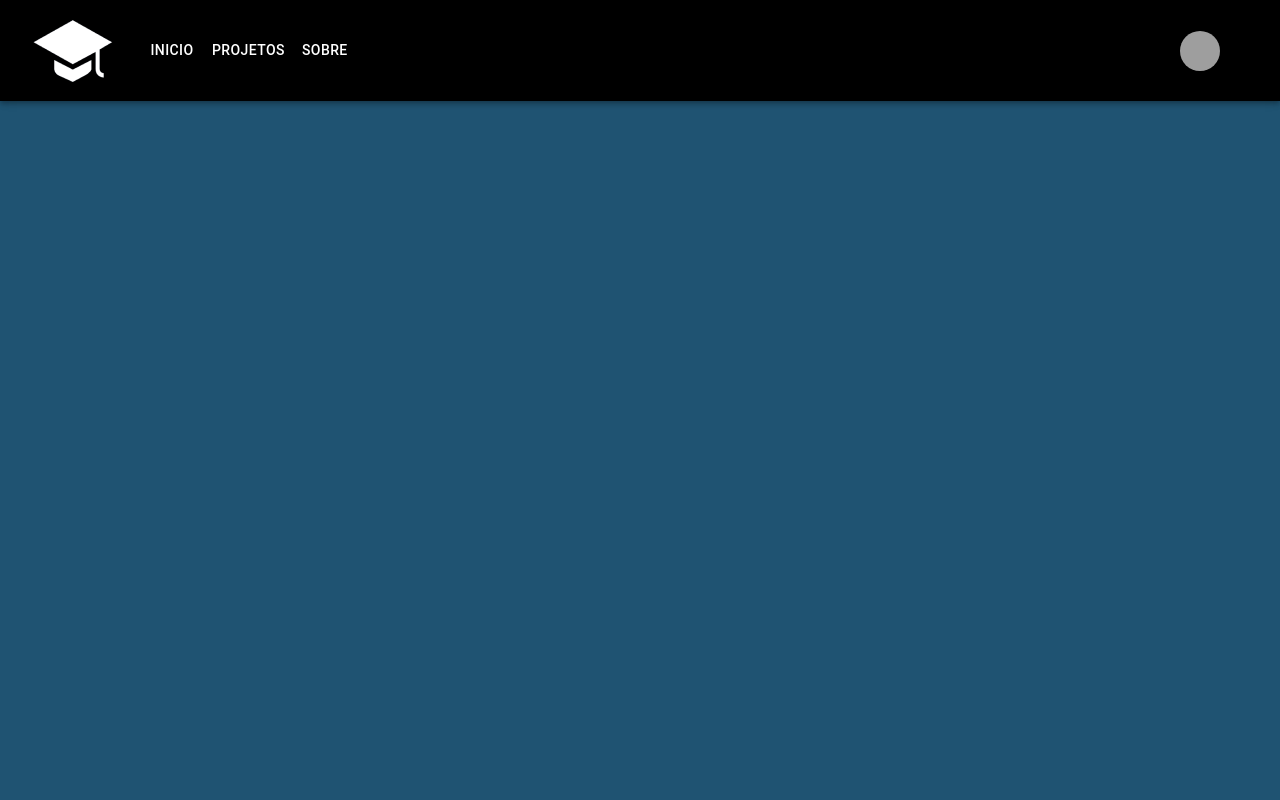
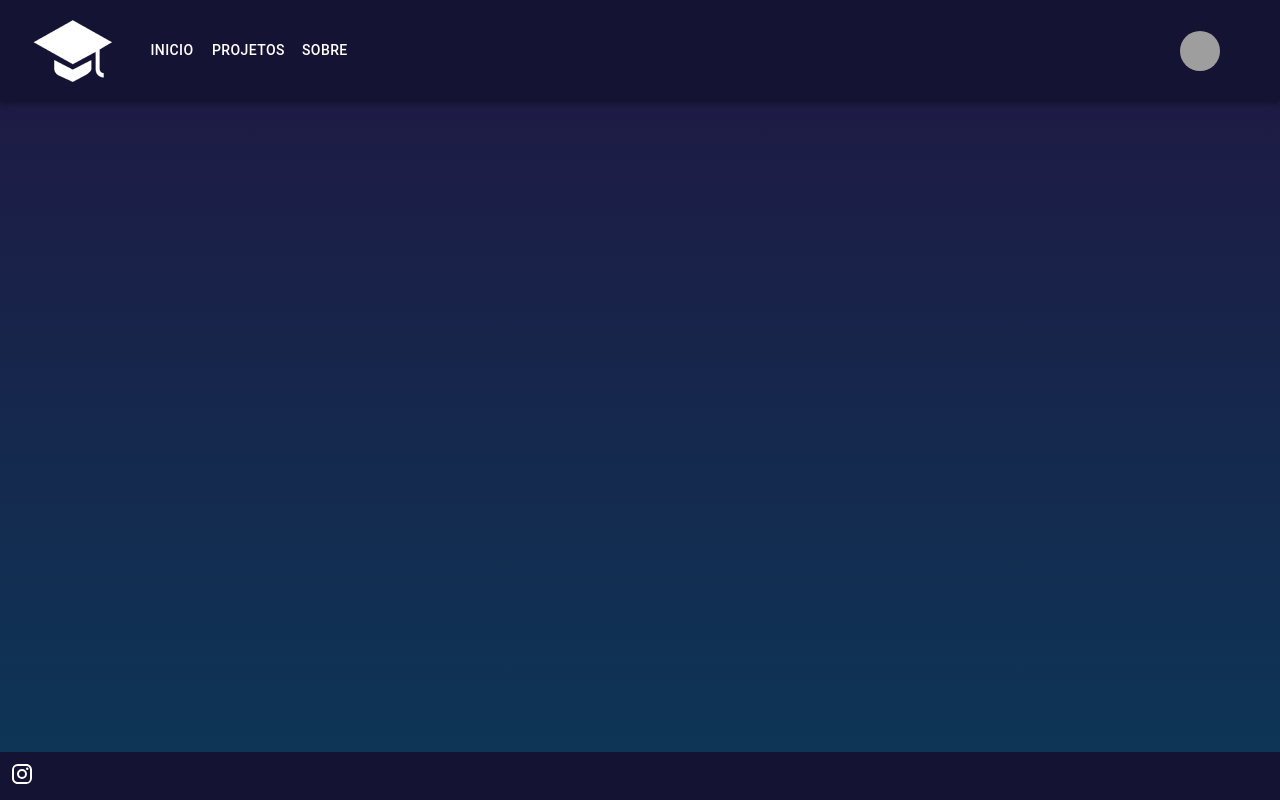
Before and after one commit to victoriavasconcelos/sivo, a React (Create React App) app: page / in a window 1280 px wide. Built offline with nearby package versions, Linux system fonts and the light colour scheme; grey boxes are pictures that could not be loaded.

Commit message:
inclusão do footer e alteração no css

```diff
--- a/src/index.css
+++ b/src/index.css
@@ -1,3 +1,13 @@
+:root{
+  --cor-um: #201742;
+  --cor-dois: #0C3757;
+  --cor-tres: #151334;
+  --cor-branco: #ffffff;
+  --cor-preto: #000000;
+  --cor-flowerblue: cornflowerblue;
+
+}
+
 body {
   margin: 0;
   font-family: -apple-system, BlinkMacSystemFont, 'Segoe UI', 'Roboto', 'Oxygen',
@@ -5,15 +15,18 @@ body {
     sans-serif;
   -webkit-font-smoothing: antialiased;
   -moz-osx-font-smoothing: grayscale;
+  background-image: linear-gradient(to bottom, var(--cor-um), var(--cor-dois));
+  background-size: cover;
+  background-position: center;
+  background-repeat: no-repeat;
+  height: 100vh;
 }
-
 code {
   font-family: source-code-pro, Menlo, Monaco, Consolas, 'Courier New',
     monospace;
 }
-
-body {
-  background-color: #1f5372;
+#navBar {
+  background: var(--cor-tres);
 }
 section {
   display: flex;
@@ -21,7 +34,6 @@ section {
   justify-content: center;
   padding-top: 100px;
 }
-
 form{
   font-family: Arial;
 }
@@ -36,16 +48,27 @@ form input, form textarea {
   outline: unset;
   padding: 20px;
   width: 500px;
-  border: 1px solid cornflowerblue;
+  border: 1px solid var(--cor-flowerblue);
   border-radius: 20px;
 }
 
 form input [type=submit] {
-  background-color: cornflowerblue;
-  color: white;
+  background-color: var(--cor-flowerblue);
+  color: var(--cor-branco);
   cursor: pointer;
 }
 
 form label {
   margin-left: 10px;
 }
+
+#foot {
+  background-color: var(--cor-tres);
+  position: fixed;
+  bottom: 0;
+  width: 100%;
+  padding: 10px;
+}
+.icons {
+  color: var(--cor-branco);
+}
--- /dev/null
+++ b/src/layout/footer/index.jsx
@@ -0,0 +1,10 @@
+import InstagramIcon from '@mui/icons-material/Instagram';
+
+export default function Footer(){
+    return(
+        <div id="foot">
+            <InstagramIcon className='icons'/>
+
+        </div>
+    )
+}
--- a/src/layout/navbar/index.jsx
+++ b/src/layout/navbar/index.jsx
@@ -38,7 +38,7 @@ function NavBar() {
   };
 
   return (
-    <AppBar position="static" style={{ background: 'black'}}>
+    <AppBar position="static" id = "navBar">
       <Container maxWidth style={{ paddingRight: 60}}>
         <Toolbar disableGutters>
           <Typography
--- a/src/pages/home/index.jsx
+++ b/src/pages/home/index.jsx
@@ -1,5 +1,6 @@
 import { Outlet } from "react-router-dom";
 import NavBar from "../../layout/navbar";
+import Footer from "../../layout/footer";
 
 export default function Home() {
 
@@ -9,7 +10,7 @@ export default function Home() {
             <div>
                 <Outlet />
             </div>
-
+            <Footer />
         </div>
     )
 }
```
